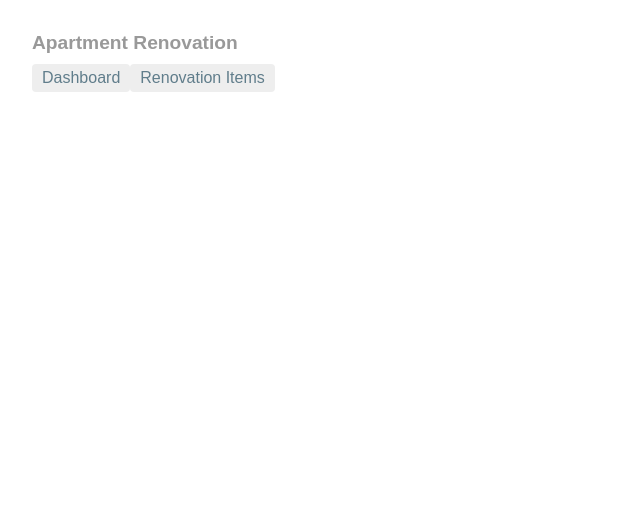
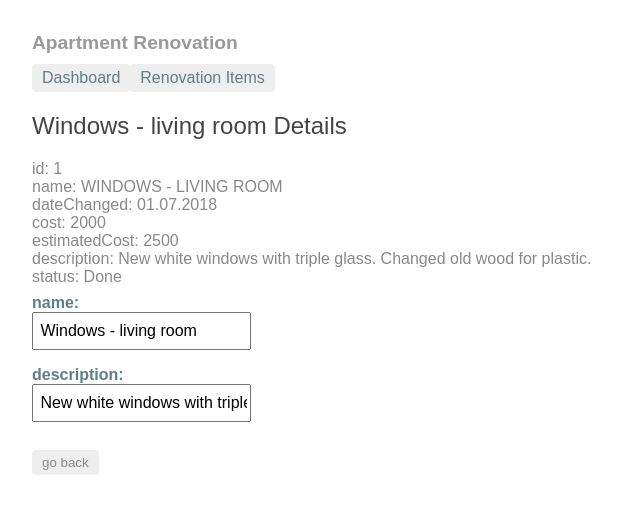
Before and after one commit to vispharaon/apt-renovation-items, an Angular app: page /detail/1 in a window 1280 px wide. Before the commit this address led to /. Shown: the top 514 px of the page, without its empty margins (0-640 px from the left). Built offline with nearby package versions, Linux system fonts and the light colour scheme.

Commit message:
Implemented routing to detail page for renovation item, changed css a bit

```diff
--- a/src/app/app-routing.module.ts
+++ b/src/app/app-routing.module.ts
@@ -3,10 +3,12 @@ import { Routes, RouterModule } from '@angular/router';
 
 import { RenovationitemComponent } from './renovationitem/renovationitem.component';
 import { DashboardComponent } from './dashboard/dashboard.component';
+import { RenovationItemDetailComponent } from './renovation-item-detail/renovation-item-detail.component';
 
 const routes: Routes = [
   { path: '', redirectTo: '/dashboard', pathMatch: 'full' },
   { path: 'dashboard', component: DashboardComponent },
+  { path: 'detail/:id', component: RenovationItemDetailComponent },
   { path: 'renovationitem', component: RenovationitemComponent }
 ];
 
--- a/src/app/dashboard/dashboard.component.html
+++ b/src/app/dashboard/dashboard.component.html
@@ -1,6 +1,8 @@
 <h3>Top Renovation Items</h3>
 <div class="grid grid-pad">
-  <a *ngFor="let renovationItem of renovationItems" class="col-1-4">
+  <a *ngFor="let renovationItem of renovationItems"
+      routerLink="/detail/{{renovationItem.id}}"
+      class="col-1-4">
     <div class="module renovationItem">
       <h4>{{renovationItem.name}}</h4>
     </div>
--- a/src/app/dashboard/dashboard.component.ts
+++ b/src/app/dashboard/dashboard.component.ts
@@ -1,4 +1,5 @@
 import { Component, OnInit } from '@angular/core';
+
 import { RenovationItem } from '../renovationitem';
 import { RenovationitemService } from '../renovationitem.service';
 
@@ -18,6 +19,6 @@ export class DashboardComponent implements OnInit {
 
   getRenovationItems(){
     this.renovationItemService.getRenovationItems()
-          .subscribe(renovationItems => this.renovationItems = renovationItems.slice(1,2));
+          .subscribe(renovationItems => this.renovationItems = renovationItems.slice(0,3));
   }
 }
--- a/src/app/renovation-item-detail/renovation-item-detail.component.css
+++ b/src/app/renovation-item-detail/renovation-item-detail.component.css
@@ -0,0 +1,31 @@
+/* HeroDetailComponent's private CSS styles */
+label {
+    display: inline-block;
+    width: 3em;
+    margin: .5em 0;
+    color: #607D8B;
+    font-weight: bold;
+  }
+  input {
+    height: 2em;
+    font-size: 1em;
+    padding-left: .4em;
+  }
+  button {
+    margin-top: 20px;
+    font-family: Arial;
+    background-color: #eee;
+    border: none;
+    padding: 5px 10px;
+    border-radius: 4px;
+    cursor: pointer;
+    cursor: hand;
+  }
+  button:hover {
+    background-color: #cfd8dc;
+  }
+  button:disabled {
+    background-color: #eee;
+    color: #ccc;
+    cursor: auto;
+  }
--- a/src/app/renovation-item-detail/renovation-item-detail.component.html
+++ b/src/app/renovation-item-detail/renovation-item-detail.component.html
@@ -19,3 +19,5 @@
     </label>
   </div>
 </div>
+
+<button (click)="goBack()">go back</button>
--- a/src/app/renovation-item-detail/renovation-item-detail.component.ts
+++ b/src/app/renovation-item-detail/renovation-item-detail.component.ts
@@ -1,5 +1,9 @@
 import { Component, OnInit, Input } from '@angular/core';
+import { ActivatedRoute } from '@angular/router';
+import { Location } from '@angular/common';
+
 import { RenovationItem } from '../renovationitem';
+import { RenovationitemService } from '../renovationitem.service';
 import { StatusType } from '../status-type.enum';
 
 @Component({
@@ -13,9 +17,22 @@ export class RenovationItemDetailComponent implements OnInit {
 
   statusType = StatusType;
 
-  constructor() { }
+  constructor(private route: ActivatedRoute,
+              private renovationItemService: RenovationitemService,
+              private location: Location) { }
 
   ngOnInit() {
+    this.getRenovationItem();
   }
 
+  getRenovationItem(): void{
+    const id = +this.route.snapshot.paramMap.get('id');
+    this.renovationItemService
+        .getRenovationItem(id)
+        .subscribe(renovationItem => this.renovationItem = renovationItem);
+  }
+
+  goBack(): void{
+    this.location.back();
+  }
 }
--- a/src/app/renovationitem.service.ts
+++ b/src/app/renovationitem.service.ts
@@ -13,4 +13,8 @@ export class RenovationitemService {
   getRenovationItems(): Observable<RenovationItem[]> {
     return of(RENOVATIONITEMS);
   }
+
+  getRenovationItem(id: number): Observable<RenovationItem>{
+    return of(RENOVATIONITEMS.find(x => x.id===id));
+  }
 }
--- a/src/app/renovationitem/renovationitem.component.css
+++ b/src/app/renovationitem/renovationitem.component.css
@@ -1,37 +1,39 @@
-.selected {
-    background-color: #CFD8DC !important;
-    color: white;
-  }
-  .renovationItems {
+/* HeroesComponent's private CSS styles */
+.heroes {
   margin: 0 0 2em 0;
   list-style-type: none;
   padding: 0;
   width: 15em;
 }
-  .renovationItems li {
+.heroes li {
+  position: relative;
   cursor: pointer;
-    position: relative;
-    left: 0;
   background-color: #EEE;
   margin: .5em;
   padding: .3em 0;
   height: 1.6em;
   border-radius: 4px;
 }
-  .renovationItems li.selected:hover {
-    background-color: #BBD8DC !important;
-    color: white;
-  }
-  .renovationItems li:hover {
+
+.heroes li:hover {
   color: #607D8B;
   background-color: #DDD;
   left: .1em;
 }
-  .renovationItems .text {
+
+.heroes a {
+  color: #888;
+  text-decoration: none;
   position: relative;
-    top: -3px;
+  display: block;
+  width: 250px;
 }
-  .renovationItems .badge {
+
+.heroes a:hover {
+  color:#607D8B;
+}
+
+.heroes .badge {
   display: inline-block;
   font-size: small;
   color: white;
@@ -42,6 +44,8 @@
   left: -1px;
   top: -4px;
   height: 1.8em;
+  min-width: 16px;
+  text-align: right;
   margin-right: .8em;
   border-radius: 4px 0 0 4px;
 }
--- a/src/app/renovationitem/renovationitem.component.html
+++ b/src/app/renovationitem/renovationitem.component.html
@@ -1,10 +1,8 @@
 <h2>My Apartment Renovation Items</h2>
 <ul class="renovationItems">
-  <li *ngFor="let renovationItem of renovationItems"
-      [class.selected]="renovationItem === selectedRenovationItem"
-      (click)="onSelect(renovationItem)">
-    <span class="badge">{{renovationItem.id}}</span> {{renovationItem.name}}
+  <li *ngFor="let renovationItem of renovationItems">
+    <a routerLink="/detail/{{renovationItem.id}}">
+      <span class="badge">{{renovationItem.id}}</span> {{renovationItem.name}}
+    </a>
   </li>
 </ul>
-
-<app-renovation-item-detail [renovationItem]="selectedRenovationItem"></app-renovation-item-detail>
--- a/src/app/renovationitem/renovationitem.component.ts
+++ b/src/app/renovationitem/renovationitem.component.ts
@@ -10,8 +10,6 @@ import { RenovationitemService } from '../renovationitem.service';
 export class RenovationitemComponent implements OnInit {
   renovationItems: RenovationItem[];
 
-  selectedRenovationItem: RenovationItem;
-
   constructor(private renovationItemService: RenovationitemService) {}
 
   ngOnInit() {
@@ -23,8 +21,4 @@ export class RenovationitemComponent implements OnInit {
         .getRenovationItems()
         .subscribe(renovationItems => this.renovationItems = renovationItems);
   }
-
-  onSelect(renovationItem: RenovationItem): void{
-    this.selectedRenovationItem = renovationItem;
-  }
 }
```
Also changed, not shown: src/app/app.component.css (indentation only). Lines whose indentation alone changed are shown as unchanged.
